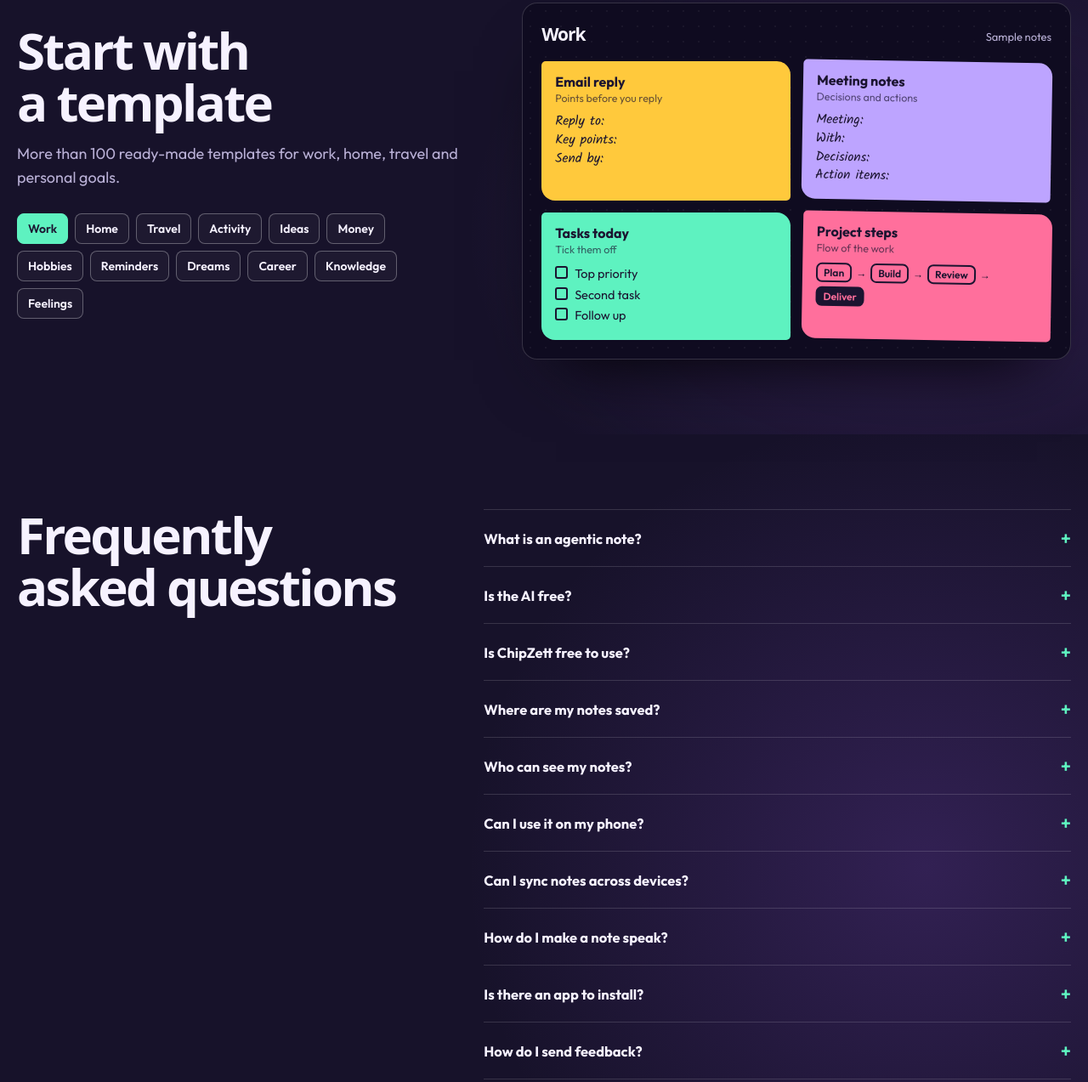
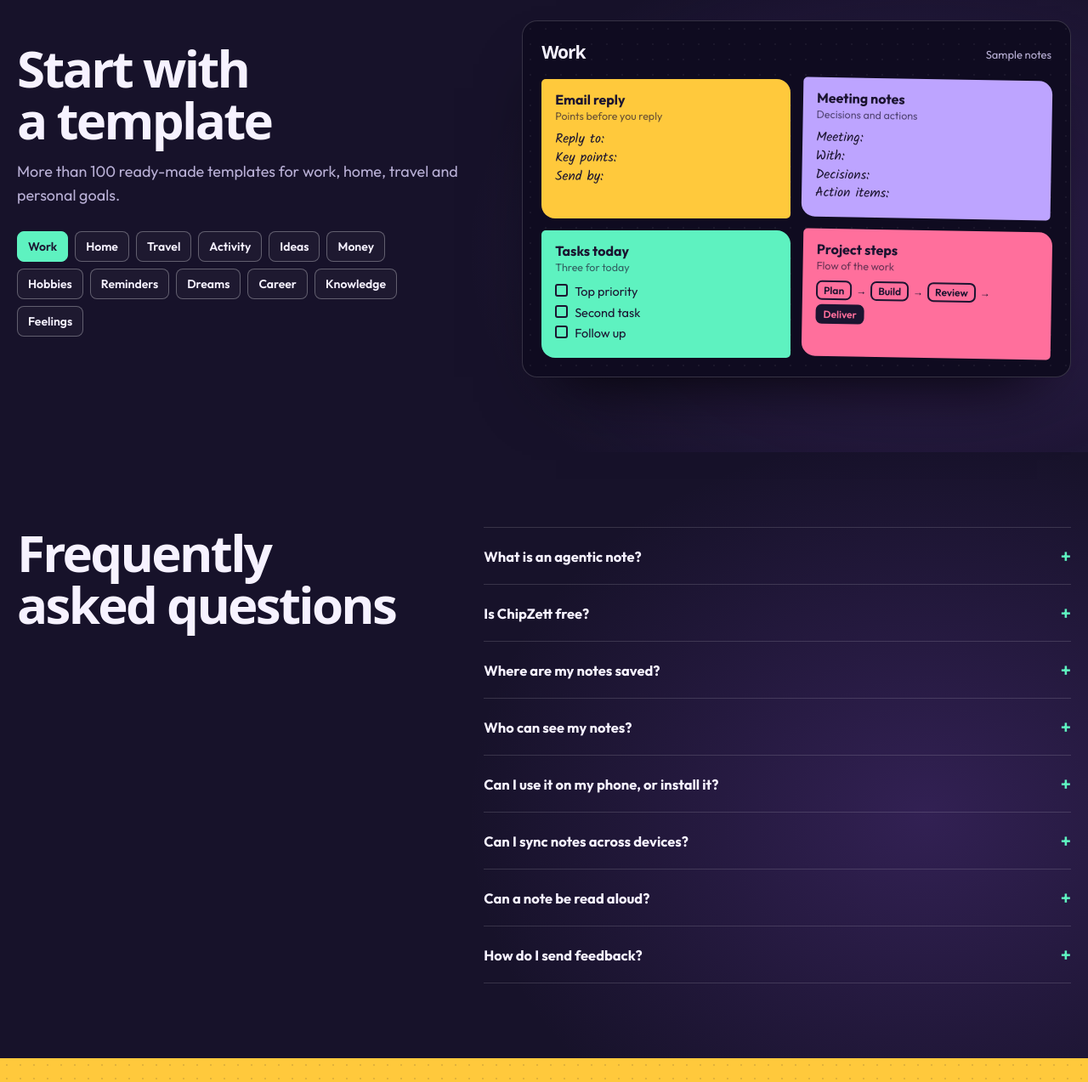
Before and after one commit to chipzett/chipzett, a plain HTML site: page index.html in a window 1280 px wide. Shown: the part 4499-5772 px from the top of the page at 85% size. Drawn offline with Linux system fonts and the light colour scheme; a web font is replaced by a local one.

Commit message:
Homepage: plainer FAQ, accurate Ask your wall wording
Co-Authored-By: Claude Fable 5.2 <noreply@anthropic.com>
Claude-Session: https://claude.ai/code/session_01McQJpbHHdGF15adjuHPAeE

```diff
--- a/index.html
+++ b/index.html
@@ -580,7 +580,7 @@ h1 .eyes b::after{content:"";position:absolute;width:46%;height:46%;left:27%;top
   <h2>Everything on one wall</h2>
   <p class="lede">Capture, planning, AI and presentation in a single workspace.</p>
   <div class="fxg">
-    <article class="fx lead" style="--k:#5ef2c0"><h3>Built-in AI</h3><ul><li><b>Agentic notes</b><span>Ask a note a question, or have it draft the checklist, summary or reminder.</span></li><li><b>Ask your wall</b><span>Query every note at once. Answers cite the notes they come from.</span></li><li><b>Web search from a note</b><span>Research from inside a note and get results with source links.</span></li><li><b>Voice</b><span>Dictate a note. Spoken lists are converted to checklists.</span></li><li><b>Your own assistant</b><span>Send any note to the AI assistant you already use.</span></li></ul></article>
+    <article class="fx lead" style="--k:#5ef2c0"><h3>Built-in AI</h3><ul><li><b>Agentic notes</b><span>Ask a note a question, or have it draft the checklist, summary or reminder.</span></li><li><b>Ask your wall</b><span>Ask one question across your recent notes. It asks permission first, and answers cite the notes they come from.</span></li><li><b>Web search from a note</b><span>Research from inside a note and get results with source links.</span></li><li><b>Voice</b><span>Dictate a note. Spoken lists are converted to checklists.</span></li><li><b>Your own assistant</b><span>Send any note to the AI assistant you already use.</span></li></ul></article>
     <article class="fx" style="--k:#ffc93c"><h3>Capture</h3><ul><li><b>Notes and checklists</b><span>Free-form notes and editable task lists.</span></li><li><b>Tables</b><span>Structured rows and columns inside a note.</span></li><li><b>Charts and flows</b><span>Turn figures into a chart and steps into a diagram.</span></li><li><b>Photos and sketches</b><span>Add images or sketch by hand.</span></li><li><b>Templates</b><span>More than 100, for work, home and travel.</span></li></ul></article>
     <article class="fx" style="--k:#74ccff"><h3>Plan the day</h3><ul><li><b>Today, Week, Month</b><span>Day, week and month views of the same notes.</span></li><li><b>Reminders</b><span>Set a date and time on any note.</span></li><li><b>Countdowns and goals</b><span>Timers, and progress tracked against a target.</span></li><li><b>Next up</b><span>Your next task, always in view.</span></li><li><b>Close the day</b><span>Complete the day and carry unfinished work forward.</span></li></ul></article>
     <article class="fx" style="--k:#bda4ff"><h3>Studio</h3><ul><li><b>Mind map</b><span>View a note, or the whole wall, as a collapsible map.</span></li><li><b>Slides</b><span>Generate a deck from your notes. Present it or export a PDF.</span></li><li><b>Infographic</b><span>A one-page summary, exported as an image.</span></li><li><b>On-device</b><span>Generated locally. Nothing is uploaded.</span></li></ul></article>
@@ -606,14 +606,12 @@ h1 .eyes b::after{content:"";position:absolute;width:46%;height:46%;left:27%;top
   <h2>Frequently asked questions</h2>
   <div class="faq">
     <details><summary>What is an agentic note?</summary><p>A note you can ask and instruct. Switch on Agentic in the write bar and the note gets its own line: ask it a question, or tell it to make a checklist, a summary, a reminder or a web search. The first time, ChipZett asks whether to use AI. If you say no, it answers from the note's own words on your device.</p></details>
-    <details><summary>Is the AI free?</summary><p>Yes. The free allowance is 10 questions, 3 web searches and 20 voice notes per day, with no account or payment details required.</p></details>
-    <details><summary>Is ChipZett free to use?</summary><p>Yes. ChipZett is free, with no trial period and no account required.</p></details>
+    <details><summary>Is ChipZett free?</summary><p>Yes, with no trial period and no account required. The AI is included: the free allowance is 10 questions, 3 web searches and 20 voice notes per day, with no account or payment details required.</p></details>
     <details><summary>Where are my notes saved?</summary><p>On your own device, inside the browser you are using. They are not sent to us. If you clear your browser data, the notes go with it, so keep a backup: in the app, Appearance has a Download backup button that saves all your notes to one file you can restore later.</p></details>
     <details><summary>Who can see my notes?</summary><p>Your notes are kept on your device and are not sent to us. The exception is AI: when you ask an agentic note, use Ask your wall, or dictate, that text or recording is sent to an AI service to produce the answer and is not stored by ChipZett. Private and sealed notes are never sent. The <a href="privacy.html">privacy page</a> has the details.</p></details>
-    <details><summary>Can I use it on my phone?</summary><p>Yes. It opens in a phone browser, where notes appear as cards you tap to open. You can add it to your home screen so it opens like an app.</p></details>
+    <details><summary>Can I use it on my phone, or install it?</summary><p>Yes. It opens in a phone browser, where notes appear as cards you tap to open; choose Add to Home screen to keep it like an app. On a computer, open the app in Chrome or Edge and choose Install from the address bar. Store apps for Windows and Android are in development.</p></details>
     <details><summary>Can I sync notes across devices?</summary><p>Not yet. A note written on your laptop stays on your laptop. Optional sync is on the roadmap.</p></details>
-    <details><summary>How do I make a note speak?</summary><p>Press its face. The note uses the voice built into your browser or device. You can turn Sound off in the menu at any time.</p></details>
-    <details><summary>Is there an app to install?</summary><p>You can install ChipZett from your browser today: in Chrome or Edge, open the app and choose Install from the address bar; on a phone, choose Add to Home screen. Store apps for Windows and Android are in development.</p></details>
+    <details><summary>Can a note be read aloud?</summary><p>Yes. Open the note's menu and choose Read aloud. It uses the voice built into your browser or device. You can turn Sound off in the menu at any time.</p></details>
     <details><summary>How do I send feedback?</summary><p>Write to <a href="mailto:chipzett.official@gmail.com?subject=ChipZett%20feedback">chipzett.official@gmail.com</a>. Tell us what felt wrong or what you missed.</p></details>
   </div>
 </div></section>
@@ -703,7 +701,7 @@ if($('#sw'))$('#sw').onclick=e=>{const b=e.target.closest('button');if(!b)return
 /* Templates: the same ready-made notes the app ships with. Keep in step with CATS in app/index.html. */
 const T=(text)=>({text}),L=(text,items)=>({type:'todo',text,items}),F=(data)=>({type:'flow',data}),C=(kind,data)=>({type:'chart',kind,data}),G=(text,cur,total)=>({type:'goal',text,cur,total}),R=(mins)=>({type:'timer',mins});
 const CATS=[
-['Work','#74ccff',[['Email reply','Points before you reply',T('Reply to:\nKey points:\nSend by:')],['Meeting notes','Decisions and actions',T('Meeting:\nWith:\nDecisions:\nAction items:')],['Tasks today','Tick them off',L('Today at work',['Top priority','Second task','Follow up'])],['Project steps','Flow of the work',F('Plan > Build > Review > Deliver')],['Deadline','1 hour countdown',R(60)]]],
+['Work','#74ccff',[['Email reply','Points before you reply',T('Reply to:\nKey points:\nSend by:')],['Meeting notes','Decisions and actions',T('Meeting:\nWith:\nDecisions:\nAction items:')],['Tasks today','Three for today',L('Today at work',['Top priority','Second task','Follow up'])],['Project steps','Flow of the work',F('Plan > Build > Review > Deliver')],['Deadline','1 hour countdown',R(60)]]],
 ['Home','#ffc93c',[['Shopping list','Things to buy',L('Shopping',['Milk','Vegetables','Eggs'])],['Chores','Around the house',L('Chores',['Laundry','Clean the kitchen'])],['Bills to pay','Do not miss a date',L('Bills',['Electricity','Internet','Rent'])],['Family note','A message for home',T('For the family:')]]],
 ['Travel','#5ef2c0',[['Trip plan','Steps of the trip',F('Book tickets > Pack > Travel > Explore > Return')],['Packing list','Nothing left behind',L('Packing',['Passport or ID','Charger','Clothes','Medicines'])],['Itinerary','Day by day',T('Day 1:\nDay 2:\nDay 3:')],['Trip budget','Where the money goes',C('bar','Flights 300, Hotel 250, Food 120, Fun 80')]]],
 ['Activity','#c6f432',[['Workout',"Today's session",L('Workout',['Warm up','Main workout','Stretch'])],['Habit streak','Days done this month',G('Habit streak',0,30)],['Weekly steps','Compare your days',C('bar','Mon 6000, Tue 8000, Wed 5000, Thu 9000')]]],
@@ -726,7 +724,7 @@ function body(n){
     p.style.background='conic-gradient('+r.map((x,i)=>{const s=a;a+=x.v/tot*100;return PIE[i]+' '+s+'% '+a+'%'}).join(',')+')';
     r.forEach((x,i)=>{const s=el('span'),sw=el('i');sw.style.background=PIE[i];s.append(sw,x.l+' '+Math.round(x.v/tot*100)+'%');lg.append(s)});w.append(p,lg);return w}
   if(n.type==='goal'){const w=el('div'),g=el('div','gb'),i=el('i');i.style.width=n.cur/n.total*100+'%';g.append(i);w.append(g,el('div','pm',n.cur+' / '+n.total));return w}
-  if(n.type==='timer'){const w=el('div','tm'),r=el('div','ring'),s=el('span','',n.mins+':00');r.style.setProperty('--p','100%');r.append(s);w.append(r,el('b','','Counts down, then calls you'));return w}
+  if(n.type==='timer'){const w=el('div','tm'),r=el('div','ring'),s=el('span','',n.mins+':00');r.style.setProperty('--p','100%');r.append(s);w.append(r,el('b','','Counts down, then sounds'));return w}
   if(n.type==='doodle')return el('p','hw','A blank note to draw on by hand.');
   return el('p','hw',n.text);
 }
```
